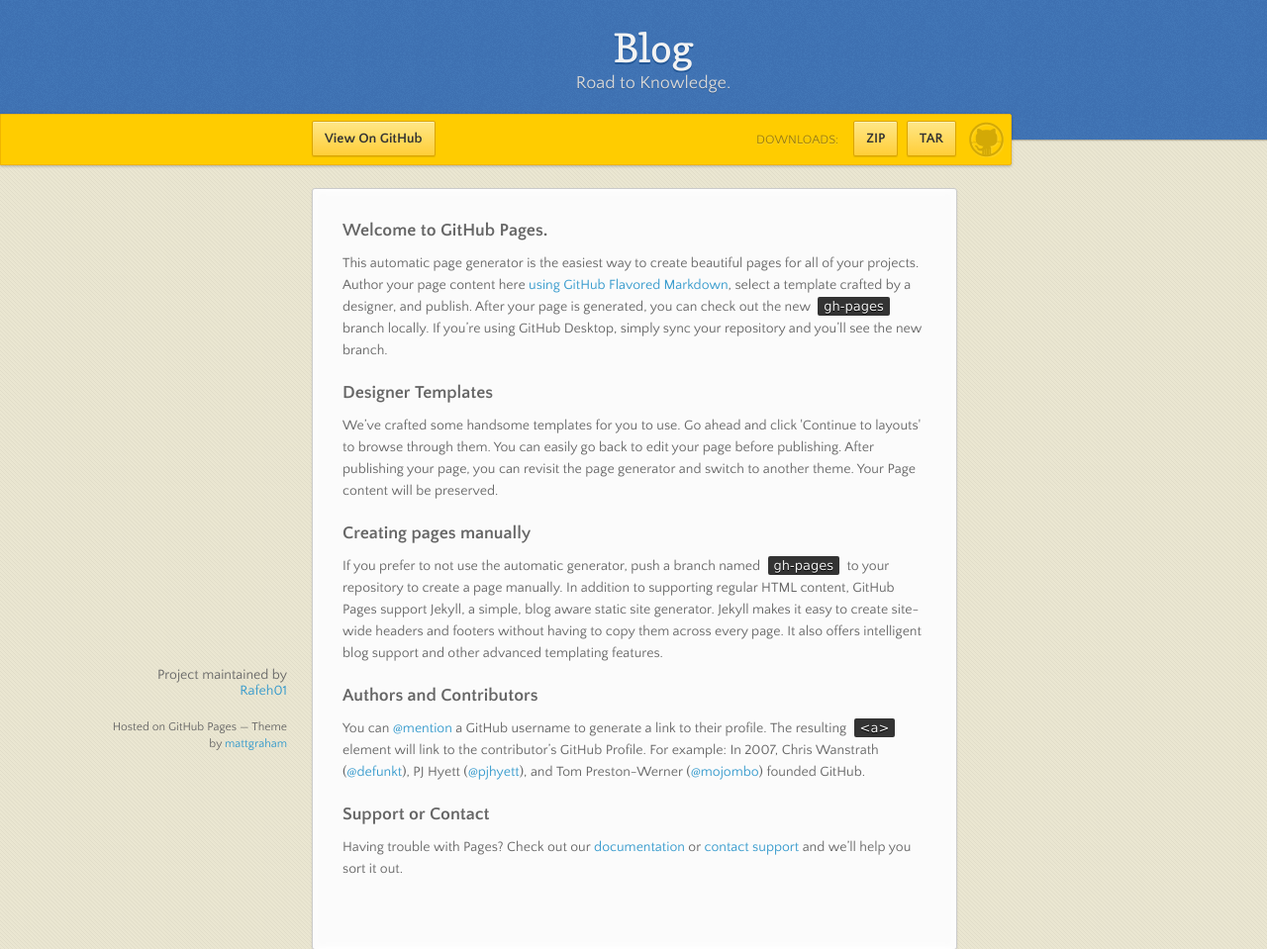
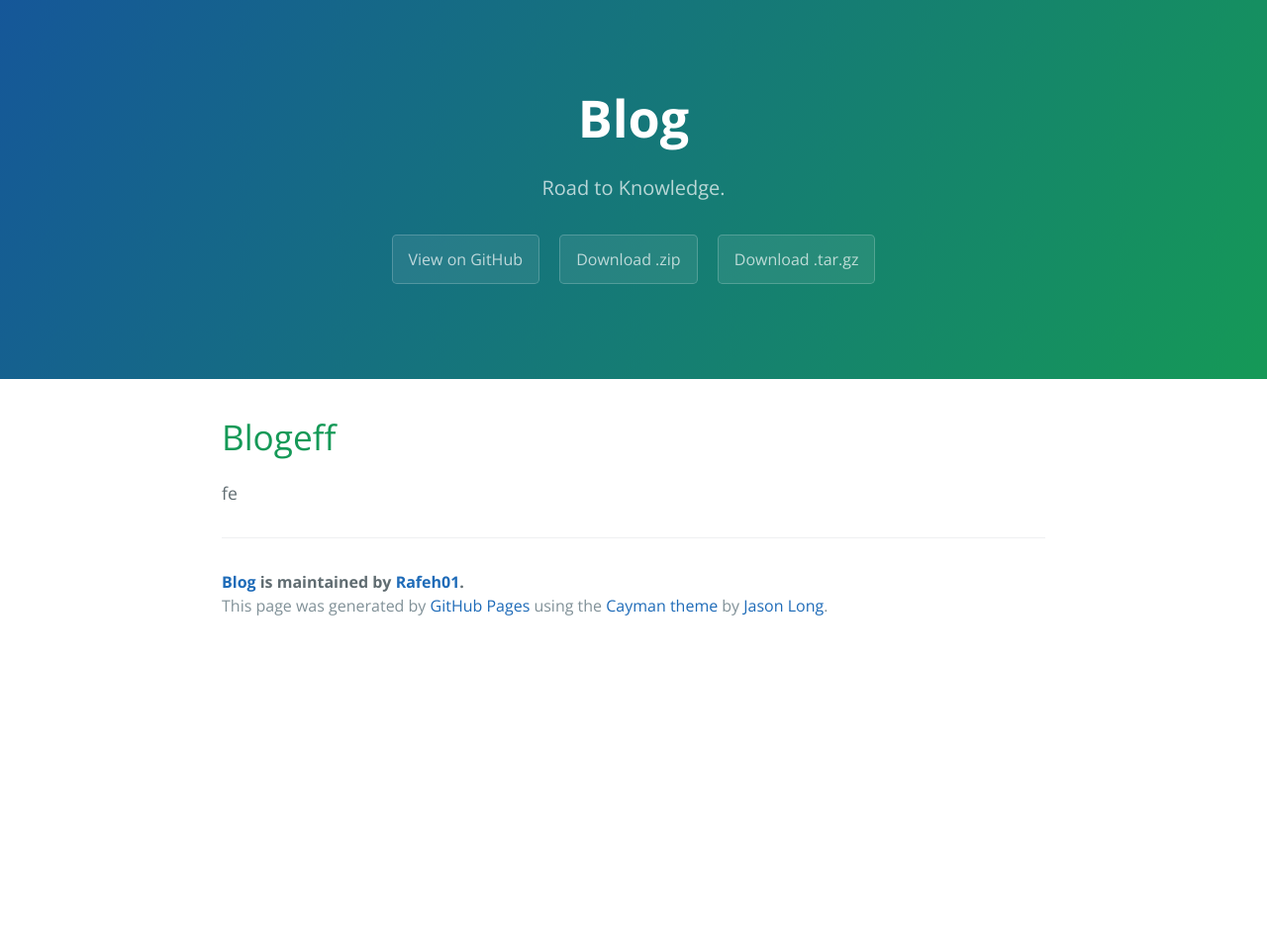
Before and after one commit to CleverProgrammer/blog, a plain HTML site: page index.html in a window 1280 px wide. Shown: the top 959 px of the page at 99% size. After the commit the page ends 800 px from the top, so only its background shows below. Drawn offline with nearby package versions, Linux system fonts and the light colour scheme.

Commit message:
Create gh-pages branch via GitHub

```diff
--- a/index.html
+++ b/index.html
@@ -1,76 +1,38 @@
-<!doctype html>
-<html>
+<!DOCTYPE html>
+<html lang="en-us">
   <head>
-    <meta charset="utf-8">
-    <meta http-equiv="X-UA-Compatible" content="chrome=1">
+    <meta charset="UTF-8">
     <title>Blog by Rafeh01</title>
-    <link rel="stylesheet" href="stylesheets/styles.css">
-    <link rel="stylesheet" href="stylesheets/github-dark.css">
-    <script src="https://ajax.googleapis.com/ajax/libs/jquery/1.7.1/jquery.min.js"></script>
-    <script src="javascripts/main.js"></script>
-    <!--[if lt IE 9]>
-      <script src="//html5shiv.googlecode.com/svn/trunk/html5.js"></script>
-    <![endif]-->
-    <meta name="viewport" content="width=device-width, initial-scale=1, user-scalable=no">
-
+    <meta name="viewport" content="width=device-width, initial-scale=1">
+    <link rel="stylesheet" type="text/css" href="stylesheets/normalize.css" media="screen">
+    <link href='https://fonts.googleapis.com/css?family=Open+Sans:400,700' rel='stylesheet' type='text/css'>
+    <link rel="stylesheet" type="text/css" href="stylesheets/stylesheet.css" media="screen">
+    <link rel="stylesheet" type="text/css" href="stylesheets/github-light.css" media="screen">
   </head>
   <body>
+    <section class="page-header">
+      <h1 class="project-name">Blog</h1>
+      <h2 class="project-tagline">Road to Knowledge.</h2>
+      <a href="https://github.com/Rafeh01/blog" class="btn">View on GitHub</a>
+      <a href="https://github.com/Rafeh01/blog/zipball/master" class="btn">Download .zip</a>
+      <a href="https://github.com/Rafeh01/blog/tarball/master" class="btn">Download .tar.gz</a>
+    </section>
 
-      <header>
-        <h1>Blog</h1>
-        <p>Road to Knowledge.</p>
-      </header>
+    <section class="main-content">
+      <h1>
+<a id="blogeff" class="anchor" href="#blogeff" aria-hidden="true"><span class="octicon octicon-link"></span></a>Blogeff</h1>
 
-      <div id="banner">
-        <span id="logo"></span>
+<p>fe</p>
 
-        <a href="https://github.com/Rafeh01/blog" class="button fork"><strong>View On GitHub</strong></a>
-        <div class="downloads">
-          <span>Downloads:</span>
-          <ul>
-            <li><a href="https://github.com/Rafeh01/blog/zipball/master" class="button">ZIP</a></li>
-            <li><a href="https://github.com/Rafeh01/blog/tarball/master" class="button">TAR</a></li>
-          </ul>
-        </div>
-      </div><!-- end banner -->
+      <footer class="site-footer">
+        <span class="site-footer-owner"><a href="https://github.com/Rafeh01/blog">Blog</a> is maintained by <a href="https://github.com/Rafeh01">Rafeh01</a>.</span>
 
-    <div class="wrapper">
-      <nav>
-        <ul></ul>
-      </nav>
-      <section>
-        <h3>
-<a id="welcome-to-github-pages" class="anchor" href="#welcome-to-github-pages" aria-hidden="true"><span class="octicon octicon-link"></span></a>Welcome to GitHub Pages.</h3>
+        <span class="site-footer-credits">This page was generated by <a href="https://pages.github.com">GitHub Pages</a> using the <a href="https://github.com/jasonlong/cayman-theme">Cayman theme</a> by <a href="https://twitter.com/jasonlong">Jason Long</a>.</span>
+      </footer>
 
-<p>This automatic page generator is the easiest way to create beautiful pages for all of your projects. Author your page content here <a href="https://guides.github.com/features/mastering-markdown/">using GitHub Flavored Markdown</a>, select a template crafted by a designer, and publish. After your page is generated, you can check out the new <code>gh-pages</code> branch locally. If you’re using GitHub Desktop, simply sync your repository and you’ll see the new branch.</p>
+    </section>
 
-<h3>
-<a id="designer-templates" class="anchor" href="#designer-templates" aria-hidden="true"><span class="octicon octicon-link"></span></a>Designer Templates</h3>
-
-<p>We’ve crafted some handsome templates for you to use. Go ahead and click 'Continue to layouts' to browse through them. You can easily go back to edit your page before publishing. After publishing your page, you can revisit the page generator and switch to another theme. Your Page content will be preserved.</p>
-
-<h3>
-<a id="creating-pages-manually" class="anchor" href="#creating-pages-manually" aria-hidden="true"><span class="octicon octicon-link"></span></a>Creating pages manually</h3>
-
-<p>If you prefer to not use the automatic generator, push a branch named <code>gh-pages</code> to your repository to create a page manually. In addition to supporting regular HTML content, GitHub Pages support Jekyll, a simple, blog aware static site generator. Jekyll makes it easy to create site-wide headers and footers without having to copy them across every page. It also offers intelligent blog support and other advanced templating features.</p>
-
-<h3>
-<a id="authors-and-contributors" class="anchor" href="#authors-and-contributors" aria-hidden="true"><span class="octicon octicon-link"></span></a>Authors and Contributors</h3>
-
-<p>You can <a href="https://github.com/blog/821" class="user-mention">@mention</a> a GitHub username to generate a link to their profile. The resulting <code>&lt;a&gt;</code> element will link to the contributor’s GitHub Profile. For example: In 2007, Chris Wanstrath (<a href="https://github.com/defunkt" class="user-mention">@defunkt</a>), PJ Hyett (<a href="https://github.com/pjhyett" class="user-mention">@pjhyett</a>), and Tom Preston-Werner (<a href="https://github.com/mojombo" class="user-mention">@mojombo</a>) founded GitHub.</p>
-
-<h3>
-<a id="support-or-contact" class="anchor" href="#support-or-contact" aria-hidden="true"><span class="octicon octicon-link"></span></a>Support or Contact</h3>
-
-<p>Having trouble with Pages? Check out our <a href="https://help.github.com/pages">documentation</a> or <a href="https://github.com/contact">contact support</a> and we’ll help you sort it out.</p>
-      </section>
-      <footer>
-        <p>Project maintained by <a href="https://github.com/Rafeh01">Rafeh01</a></p>
-        <p><small>Hosted on GitHub Pages &mdash; Theme by <a href="https://twitter.com/michigangraham">mattgraham</a></small></p>
-      </footer>
-    </div>
-    <!--[if !IE]><script>fixScale(document);</script><![endif]-->
-              <script type="text/javascript">
+            <script type="text/javascript">
             var gaJsHost = (("https:" == document.location.protocol) ? "https://ssl." : "http://www.");
             document.write(unescape("%3Cscript src='" + gaJsHost + "google-analytics.com/ga.js' type='text/javascript'%3E%3C/script%3E"));
           </script>
--- a/params.json
+++ b/params.json
@@ -1 +1 @@
-{"name":"Blog","tagline":"Road to Knowledge.","body":"# Blog\r\n","google":"UA-53852185-2","note":"Don't delete this file! It's used internally to help with page regeneration."}
+{"name":"Blog","tagline":"Road to Knowledge.","body":"# Blogeff\r\nfe\r\n","google":"UA-53852185-2","note":"Don't delete this file! It's used internally to help with page regeneration."}
```
